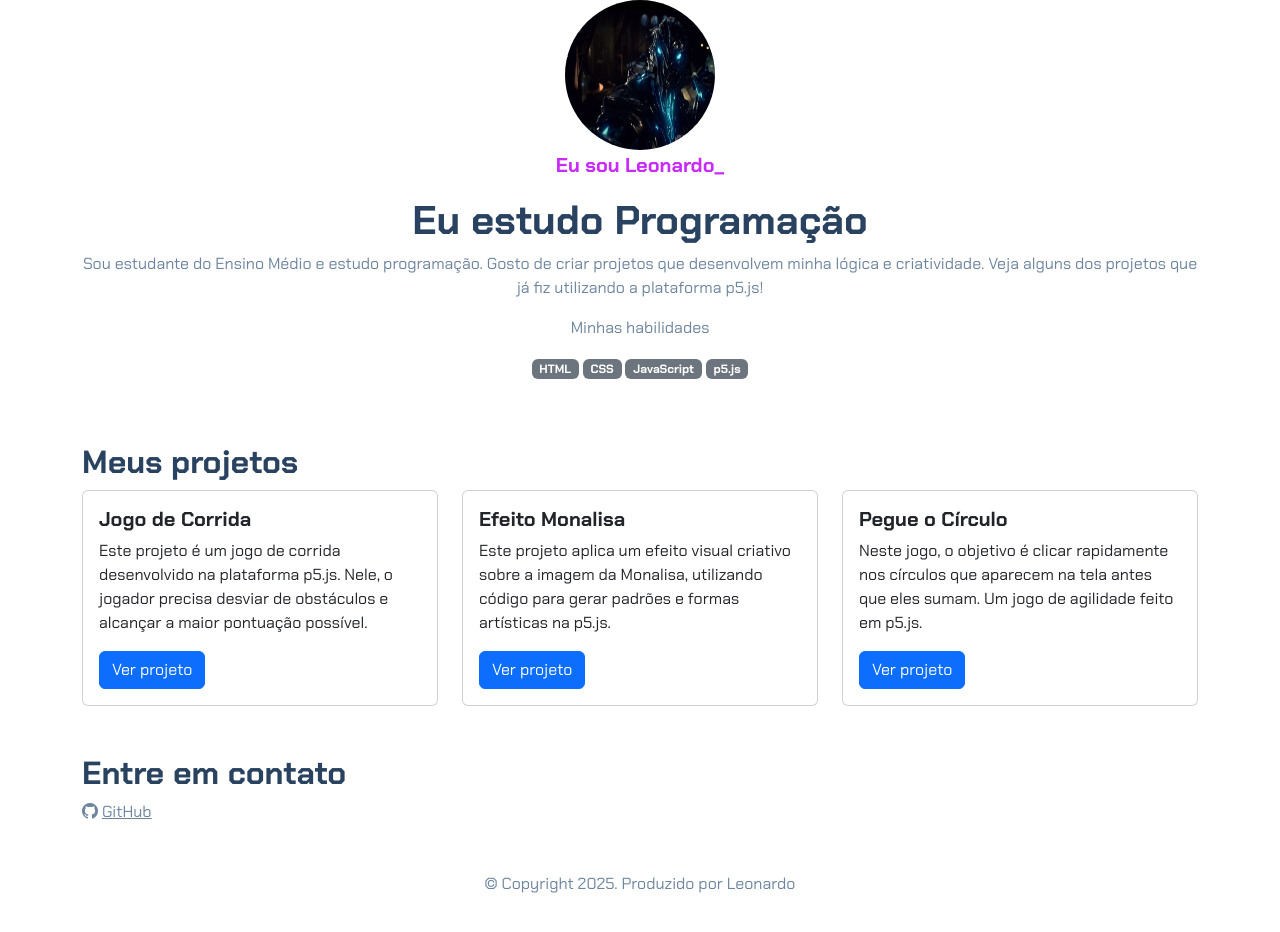
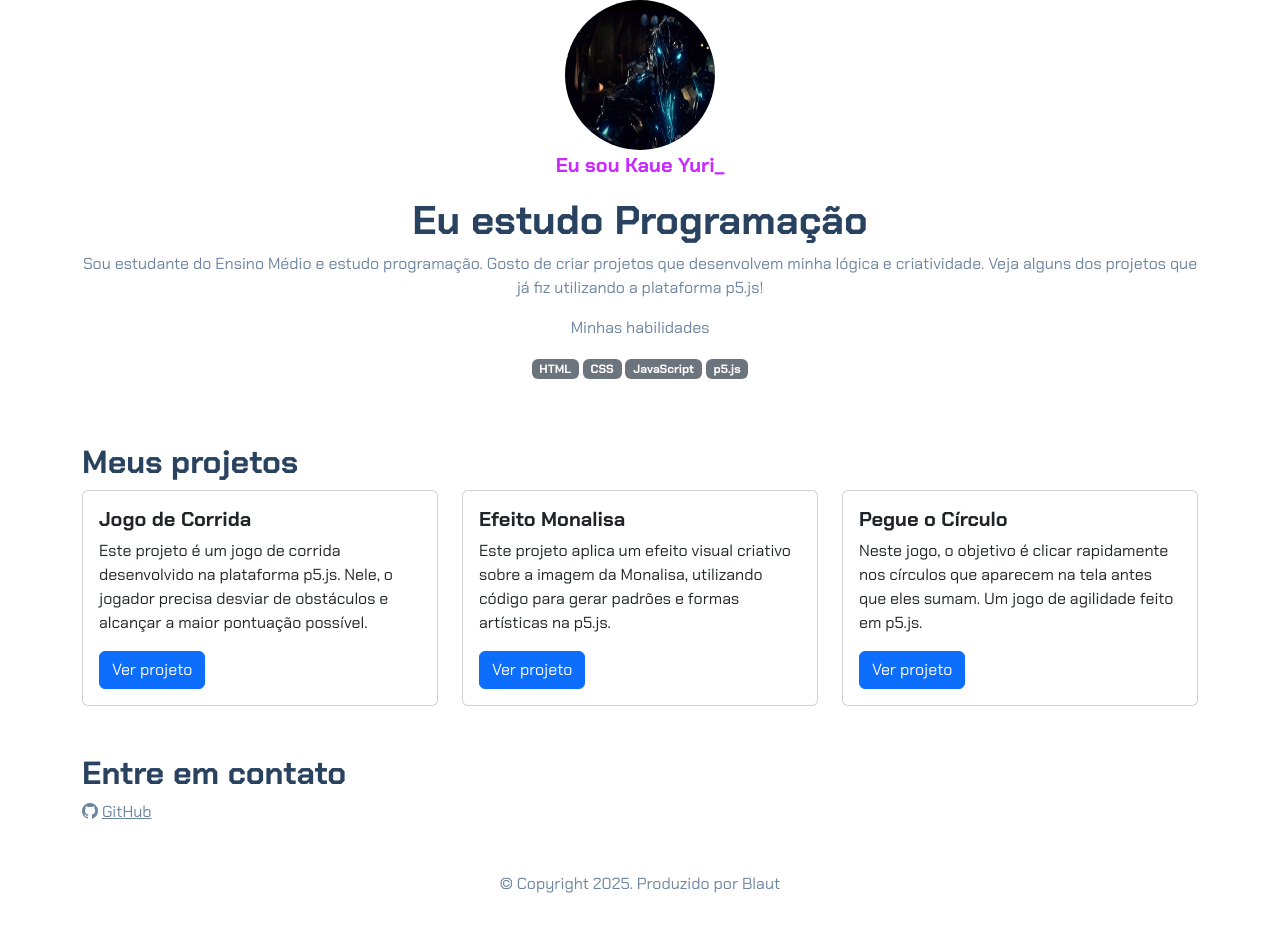
Before and after one commit to Leodrvtw310/repository, a plain HTML site: page index.html in a window 1280 px wide. Drawn offline with nearby package versions, Linux system fonts and the light colour scheme.

Commit message:
Update index.html

```diff
--- a/index.html
+++ b/index.html
@@ -13,7 +13,7 @@
 <body>
     <header class="container text-center">
         <img src="avatar-perfil.png" alt="avatar do Leonardo" class="rounded-circle" width="150" height="150">
-        <p class="lead">Eu sou Leonardo_</p>
+        <p class="lead">Eu sou Kaue Yuri_</p>
         <h1>Eu estudo Programação</h1>
         <p>Sou estudante do Ensino Médio e estudo programação. Gosto de criar projetos que desenvolvem minha lógica e criatividade. Veja alguns dos projetos que já fiz utilizando a plataforma p5.js!</p>
         <p>Minhas habilidades</p>
@@ -69,7 +69,7 @@
             <i class="bi bi-github"></i>
             <a href="https://github.com/">GitHub</a> <!-- Substituir com seu GitHub se desejar -->
         </div>
-        <p class="my-5 text-center">© Copyright 2025. Produzido por Leonardo</p>
+        <p class="my-5 text-center">© Copyright 2025. Produzido por Blaut</p>
     </footer>
 
     <script src="https://cdn.jsdelivr.net/npm/bootstrap@5.3.2/dist/js/bootstrap.bundle.min.js"></script>
```
